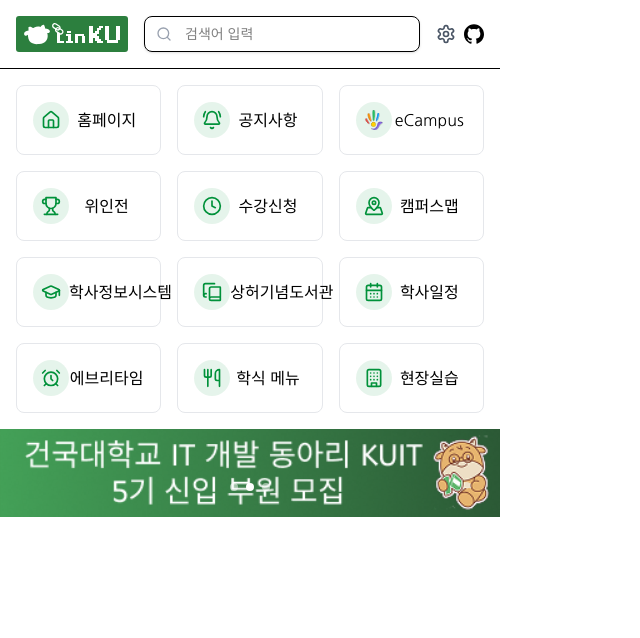
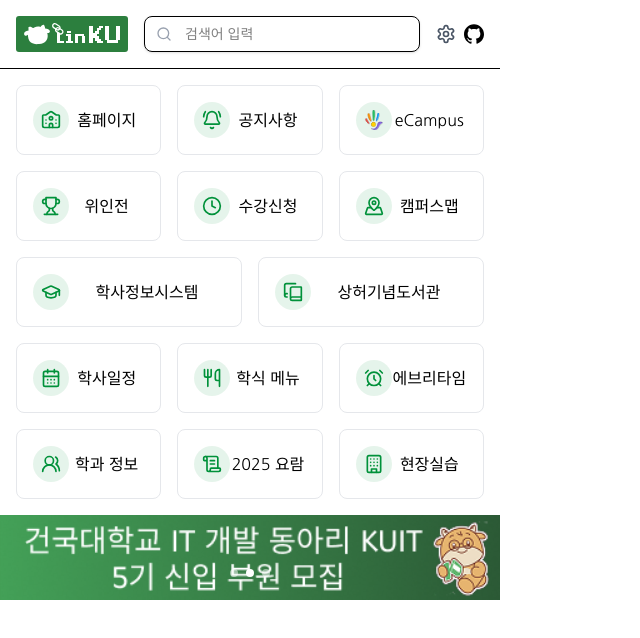
Before and after one commit to Turtle-Hwan/LinKU, a React (Vite) app: page / in a window 1280 px wide. Shown: the top 638 px of the page, without its empty margins (0-640 px from the left). Built offline with nearby package versions, Linux system fonts and the light colour scheme; a web font is replaced by a local one.

Commit message:
feat: 학과정보, 요람 추가 / animation 추가가

```diff
--- a/src/App.css
+++ b/src/App.css
@@ -15,3 +15,15 @@
   font-family: "Pretendard-Regular", "Nanum Gothic", sans-serif;
   /* font-size: 18px; */
 }
+
+.Link__Grid {
+  .Icon__Animation {
+    transition: all 0.5s ease-in-out;
+  }
+
+  button:hover {
+    .Icon__Animation {
+      transform: scaleX(-1);
+    }
+  }
+}
--- a/src/components/LinkGroup.tsx
+++ b/src/components/LinkGroup.tsx
@@ -2,7 +2,7 @@
   Search,
   Settings,
   BellRing,
-  Home,
+  University,
   CalendarDays,
   BookCopy,
   Clock,
@@ -12,6 +12,8 @@
   MapPinned,
   Utensils,
   Building,
+  ScrollText,
+  UsersRound,
 } from "lucide-react";
 import { Input } from "@/components/ui/input";
 import { GitHubSvg, HelloLmsPng, LinkuLogoSvg } from "@/assets";
@@ -20,7 +22,7 @@
 
 const LinkList = [
   {
-    icon: Home,
+    icon: University,
     label: "홈페이지",
     link: "https://www.konkuk.ac.kr/konkuk/index.do",
   },
@@ -43,22 +45,16 @@
     label: "캠퍼스맵",
     link: "https://research.konkuk.ac.kr/campusMap/konkuk/view.do#this",
   },
-  {
-    icon: GraduationCap,
-    label: "학사정보시스템",
-    labelLength: "long",
-    link: "https://kuis.konkuk.ac.kr/index.do",
-  },
-  {
-    icon: BookCopy,
-    label: "상허기념도서관",
-    labelLength: "long",
-    link: "https://library.konkuk.ac.kr/",
-  },
+
   {
     icon: CalendarDays,
     label: "학사일정",
     link: "https://korea.konkuk.ac.kr/konkuk/2161/subview.do",
+  },
+  {
+    icon: Utensils,
+    label: "학식 메뉴",
+    link: "https://grad.konkuk.ac.kr/general/18211/subview.do",
   },
   {
     icon: AlarmClock,
@@ -66,16 +62,33 @@
     label: "에브리타임",
     link: "https://account.everytime.kr/login",
   },
-
   {
-    icon: Utensils,
-    label: "학식 메뉴",
-    link: "https://grad.konkuk.ac.kr/general/18211/subview.do",
+    icon: UsersRound,
+    label: "학과 정보",
+    link: "https://www.konkuk.ac.kr/konkuk/2143/subview.do",
+  },
+  {
+    icon: ScrollText,
+    label: "2025 요람",
+    link: "https://grad.konkuk.ac.kr/sites/bulletins25/index.do",
   },
   {
     icon: Building,
     label: "현장실습",
     link: "https://field.konkuk.ac.kr/index.do",
+  },
+];
+
+const LinkList_long = [
+  {
+    icon: GraduationCap,
+    label: "학사정보시스템",
+    link: "https://kuis.konkuk.ac.kr/index.do",
+  },
+  {
+    icon: BookCopy,
+    label: "상허기념도서관",
+    link: "https://library.konkuk.ac.kr/",
   },
 ];
 
@@ -122,11 +135,33 @@
 
 const Grid = () => {
   return (
-    <div className="grid grid-cols-3 gap-4 p-4">
-      {LinkList.map((item, index) => (
+    <div className="Link__Grid grid grid-cols-6 gap-4 p-4">
+      {LinkList.map((item, idx) => {
+        return (
+          <>
+            {" "}
+            {idx === 6 &&
+              LinkList_long.map((item, idx) => (
                 <button
-          key={index}
-          className="flex flex-row items-center justify-start p-4 rounded-lg hover:bg-gray-100 transition-colors border border-gray-200 cursor-pointer"
+                  key={idx}
+                  className="col-span-3 flex flex-row items-center justify-start p-4 rounded-lg hover:bg-gray-100 transition-colors border border-gray-200 cursor-pointer"
+                  onClick={() => {
+                    window.open(item.link);
+                  }}
+                >
+                  <div className="w-9 h-9 rounded-full bg-[#00913A]/10 flex items-center justify-center shrink-0">
+                    <item.icon
+                      className={`Icon__Animation w-5 h-5 text-[#00913A]`}
+                    />
+                  </div>
+                  <span className="w-full text-base text-black text-center break-keep">
+                    {item.label}
+                  </span>
+                </button>
+              ))}
+            <button
+              key={idx}
+              className="col-span-2 flex flex-row items-center justify-start p-4 rounded-lg hover:bg-gray-100 transition-colors border border-gray-200 cursor-pointer"
               onClick={() => {
                 window.open(item.link);
               }}
@@ -136,17 +171,21 @@
                   <img
                     src={item.icon}
                     alt={item.label}
-                className="w-5 h-5 text-[#00913A]"
+                    className="Icon__Animation w-5 h-5 text-[#00913A]"
                   />
                 ) : (
-              <item.icon className={`w-5 h-5 text-[#00913A]`} />
+                  <item.icon
+                    className={`Icon__Animation w-5 h-5 text-[#00913A]`}
+                  />
                 )}
               </div>
               <span className="w-full text-base text-black text-center break-keep">
                 {item.label}
               </span>
             </button>
-      ))}
+          </>
+        );
+      })}
     </div>
   );
 };
```
Also changed, not shown: 2 other files (tests, documents, lock files or other folders). Lines whose indentation alone changed are shown as unchanged.
